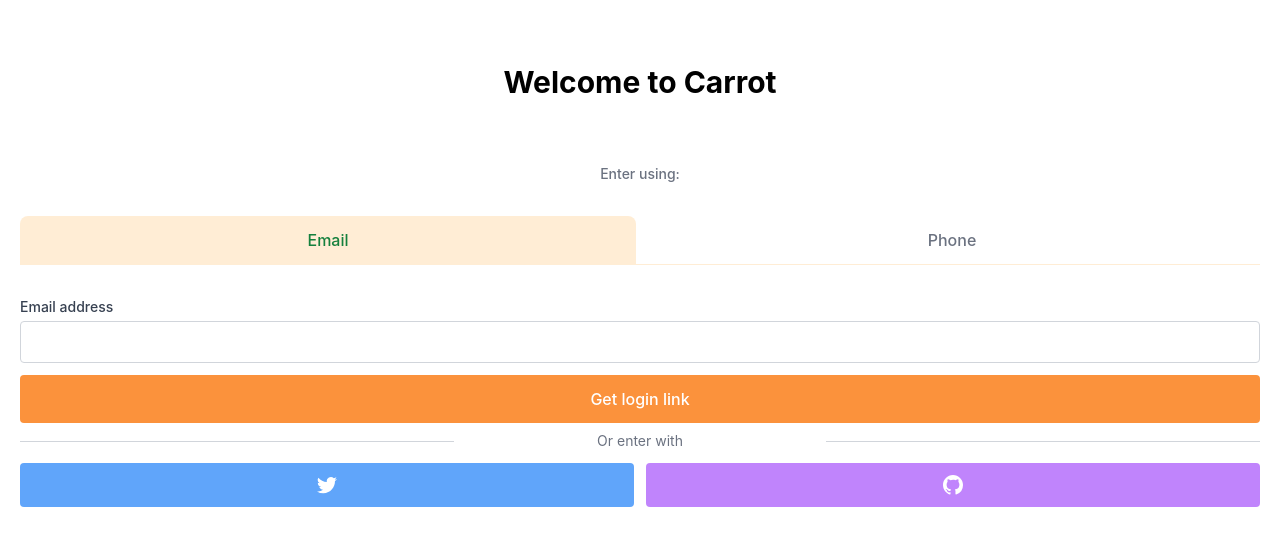
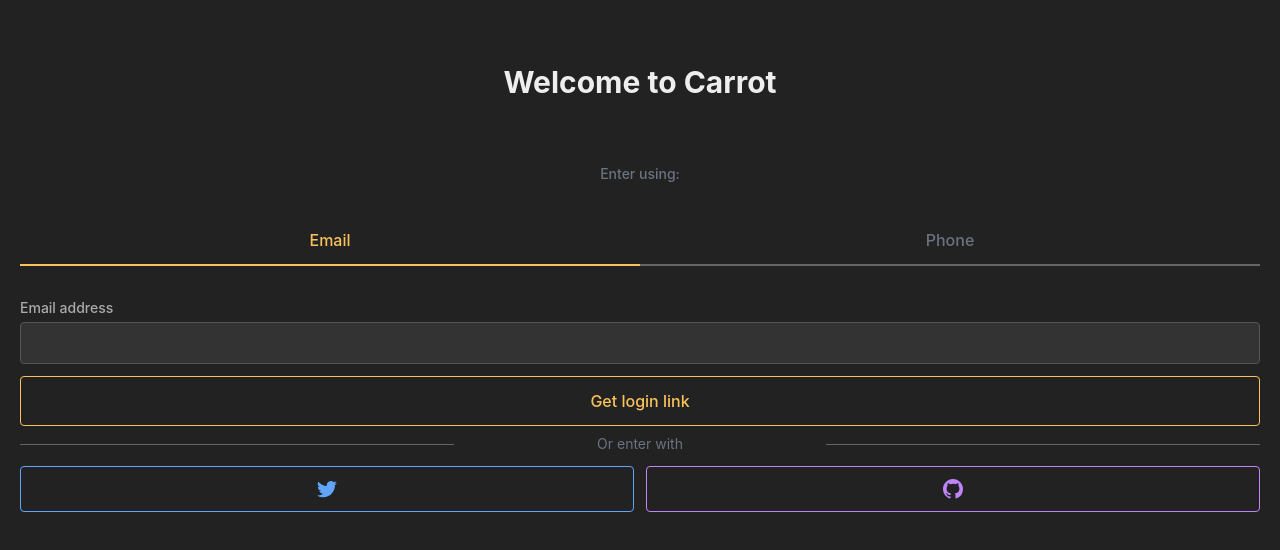
Before and after one commit to hayoung-jeremy/study-nextjs, a Next.js app: page /enter in a window 1280 px wide. Shown: the top 550 px of the page. Built offline with nearby package versions, Linux system fonts and the light colour scheme.

Commit message:
style : Auth (dark mode)
* shifted to dark mode

```diff
--- a/pages/enter.tsx
+++ b/pages/enter.tsx
@@ -1,25 +1,27 @@
-import React, { useState } from 'react';
-import { cls } from '../src/utils/className';
+import React, { useState } from "react"
+import { cls } from "../src/utils/className"
 
 const Enter = () => {
-  const [method, setMethod] = useState<'email' | 'phone'>('email');
-  const onEmailClick = () => setMethod('email');
-  const onPhoneClick = () => setMethod('phone');
+  const [method, setMethod] = useState<"email" | "phone">("email")
+  const onEmailClick = () => setMethod("email")
+  const onPhoneClick = () => setMethod("phone")
   return (
-    <section className='mt-16 px-5'>
-      <h3 className='text-3xl text-center font-bold'>Welcome to Carrot</h3>
-      <main className='mt-16'>
+    <section className="mt-16 px-5 bg-[#222]">
+      <h3 className="text-3xl text-center font-bold text-[#eee]">
+        Welcome to Carrot
+      </h3>
+      <main className="mt-16">
         {/* tab menu */}
-        <div className='flex flex-col items-center '>
-          <h5 className='text-gray-500 font-medium text-sm'>Enter using:</h5>
-          <div className='w-full grid grid-cols-2 gap-2 mt-8 border-b border-b-orange-100'>
+        <div className="flex flex-col items-center ">
+          <h5 className="text-gray-500 font-medium text-sm">Enter using:</h5>
+          <div className="w-full grid grid-cols-2 mt-8">
             <button
               onClick={onEmailClick}
               className={cls(
-                'font-medium text-base px-4 py-3 rounded-t-lg',
-                method === 'email'
-                  ? 'bg-orange-100 text-green-700 '
-                  : 'text-gray-500 bg-transparent'
+                "font-medium text-base px-4 py-3 rounded-t-lg",
+                method === "email"
+                  ? "border-b-2 border-b-[#fac25b] text-[#fac25b] "
+                  : "text-gray-500 border-b-2 border-b-[#666]"
               )}
             >
               Email
@@ -27,10 +29,10 @@
             <button
               onClick={onPhoneClick}
               className={cls(
-                'font-medium text-base px-4 py-3 rounded-t-lg',
-                method === 'phone'
-                  ? 'bg-orange-100 text-green-700 '
-                  : 'text-gray-500 bg-transparent'
+                "font-medium text-base px-4 py-3 rounded-t-lg",
+                method === "phone"
+                  ? "border-b-2 border-b-[#fac25b] text-[#fac25b] "
+                  : "text-gray-500 border-b-2 border-b-[#666]"
               )}
             >
               Phone
@@ -38,41 +40,41 @@
           </div>
         </div>
         {/* form */}
-        <form className='flex flex-col mt-8'>
-          <label className='text-sm font-medium text-gray-700'>
-            {method === 'email' ? 'Email address' : null}
-            {method === 'phone' ? 'Phone number' : null}
+        <form className="flex flex-col mt-8">
+          <label className="text-sm font-medium text-[#aaa]">
+            {method === "email" ? "Email address" : null}
+            {method === "phone" ? "Phone number" : null}
           </label>
-          <div className='mt-1'>
-            {method === 'email' ? (
+          <div className="mt-1">
+            {method === "email" ? (
               <input
-                type='email'
+                type="email"
                 required
                 className={cls(
-                  'appearance-none w-full px-3 py-2 border-gray-300 rounded-[4px]',
-                  'focus:ring-orange-200 focus:border-orange-200 focus:outline-none'
+                  "appearance-none w-full px-3 py-2 border-[#555] rounded-[4px] bg-[#333]",
+                  "focus:ring-[#fac25b66] focus:border-[#fac25b66] focus:outline-none"
                 )}
               />
             ) : null}
-            {method === 'phone' ? (
-              <div className='flex items-center rounded'>
-                <span className='flex items-center justify-center px-3 py-2 rounded-l border border-gray-300 border-r-0 bg-gray-100 text-gray-700 select-none'>
+            {method === "phone" ? (
+              <div className="flex items-center rounded">
+                <span className="flex items-center justify-center px-3 py-2 rounded-l border border-[#555] border-r-0 bg-[#333] text-[#aaa] select-none">
                   +82
                 </span>
                 <input
-                  type='number'
+                  type="number"
                   required
                   className={cls(
-                    'appearance-none w-full px-3 py-2 border-l-0 border-gray-300 rounded-r-[4px]',
-                    'focus:ring-orange-200 focus:border-orange-200 focus:outline-none'
+                    "appearance-none w-full px-3 py-2 border-[#555] rounded-r-[4px] bg-[#333]",
+                    "focus:ring-[#fac25b66] focus:border-[#fac25b66] focus:outline-none"
                   )}
                 />
               </div>
             ) : null}
           </div>
-          <button className='py-3 bg-orange-400 mt-3 rounded text-white font-medium'>
-            {method === 'email' ? 'Get login link' : null}
-            {method === 'phone' ? 'Get one-time password' : null}
+          <button className="py-3 border border-[#fac25b] mt-3 rounded text-[#fac25b] font-medium hover:bg-[#fac25b11] transition-all">
+            {method === "email" ? "Get login link" : null}
+            {method === "phone" ? "Get one-time password" : null}
           </button>
         </form>
         {/* github & twitter */}
@@ -80,37 +82,37 @@
           <div>
             <div
               className={cls(
-                'relative flex items-center justify-center mt-2 text-sm text-gray-500',
-                'before:content-[""] before:absolute before:top-[50%] before:left-0 before:bg-gray-300 before:w-[35%] before:h-[1px]',
-                'after:content-[""] after:absolute after:top-[50%] after:right-0 after:bg-gray-300 after:w-[35%] after:h-[1px]'
+                "relative flex items-center justify-center mt-2 text-sm text-gray-500",
+                "before:absolute before:top-[50%] before:left-0 before:bg-[#666] before:w-[35%] before:h-[1px]",
+                "after:absolute after:top-[50%] after:right-0 after:bg-[#666] after:w-[35%] after:h-[1px]"
               )}
             >
               <span>Or enter with</span>
             </div>
           </div>
 
-          <div className='grid grid-cols-2 gap-3 mt-3'>
-            <button className='bg-blue-400 px-3 py-3 rounded flex items-center justify-center text-white'>
+          <div className="grid grid-cols-2 gap-3 mt-3">
+            <button className="border border-blue-400 px-3 py-3 rounded flex items-center justify-center text-blue-400 hover:bg-[rgba(96,165,250,.1)] transition-all">
               <svg
-                className='w-5 h-5'
-                aria-hidden='true'
-                fill='currentColor'
-                viewBox='0 0 20 20'
+                className="w-5 h-5"
+                aria-hidden="true"
+                fill="currentColor"
+                viewBox="0 0 20 20"
               >
-                <path d='M6.29 18.251c7.547 0 11.675-6.253 11.675-11.675 0-.178 0-.355-.012-.53A8.348 8.348 0 0020 3.92a8.19 8.19 0 01-2.357.646 4.118 4.118 0 001.804-2.27 8.224 8.224 0 01-2.605.996 4.107 4.107 0 00-6.993 3.743 11.65 11.65 0 01-8.457-4.287 4.106 4.106 0 001.27 5.477A4.073 4.073 0 01.8 7.713v.052a4.105 4.105 0 003.292 4.022 4.095 4.095 0 01-1.853.07 4.108 4.108 0 003.834 2.85A8.233 8.233 0 010 16.407a11.616 11.616 0 006.29 1.84' />
+                <path d="M6.29 18.251c7.547 0 11.675-6.253 11.675-11.675 0-.178 0-.355-.012-.53A8.348 8.348 0 0020 3.92a8.19 8.19 0 01-2.357.646 4.118 4.118 0 001.804-2.27 8.224 8.224 0 01-2.605.996 4.107 4.107 0 00-6.993 3.743 11.65 11.65 0 01-8.457-4.287 4.106 4.106 0 001.27 5.477A4.073 4.073 0 01.8 7.713v.052a4.105 4.105 0 003.292 4.022 4.095 4.095 0 01-1.853.07 4.108 4.108 0 003.834 2.85A8.233 8.233 0 010 16.407a11.616 11.616 0 006.29 1.84" />
               </svg>
             </button>
-            <button className='bg-purple-400 px-3 py-3 rounded flex items-center justify-center text-white'>
+            <button className="border-purple-400 border px-3 py-3 rounded flex items-center justify-center text-[rgba(192,132,252,1)] hover:bg-[rgba(192,132,252,.1)] transition-all">
               <svg
-                className='w-5 h-5'
-                aria-hidden='true'
-                fill='currentColor'
-                viewBox='0 0 20 20'
+                className="w-5 h-5"
+                aria-hidden="true"
+                fill="currentColor"
+                viewBox="0 0 20 20"
               >
                 <path
-                  fillRule='evenodd'
-                  d='M10 0C4.477 0 0 4.484 0 10.017c0 4.425 2.865 8.18 6.839 9.504.5.092.682-.217.682-.483 0-.237-.008-.868-.013-1.703-2.782.605-3.369-1.343-3.369-1.343-.454-1.158-1.11-1.466-1.11-1.466-.908-.62.069-.608.069-.608 1.003.07 1.531 1.032 1.531 1.032.892 1.53 2.341 1.088 2.91.832.092-.647.35-1.088.636-1.338-2.22-.253-4.555-1.113-4.555-4.951 0-1.093.39-1.988 1.029-2.688-.103-.253-.446-1.272.098-2.65 0 0 .84-.27 2.75 1.026A9.564 9.564 0 0110 4.844c.85.004 1.705.115 2.504.337 1.909-1.296 2.747-1.027 2.747-1.027.546 1.379.203 2.398.1 2.651.64.7 1.028 1.595 1.028 2.688 0 3.848-2.339 4.695-4.566 4.942.359.31.678.921.678 1.856 0 1.338-.012 2.419-.012 2.747 0 .268.18.58.688.482A10.019 10.019 0 0020 10.017C20 4.484 15.522 0 10 0z'
-                  clipRule='evenodd'
+                  fillRule="evenodd"
+                  d="M10 0C4.477 0 0 4.484 0 10.017c0 4.425 2.865 8.18 6.839 9.504.5.092.682-.217.682-.483 0-.237-.008-.868-.013-1.703-2.782.605-3.369-1.343-3.369-1.343-.454-1.158-1.11-1.466-1.11-1.466-.908-.62.069-.608.069-.608 1.003.07 1.531 1.032 1.531 1.032.892 1.53 2.341 1.088 2.91.832.092-.647.35-1.088.636-1.338-2.22-.253-4.555-1.113-4.555-4.951 0-1.093.39-1.988 1.029-2.688-.103-.253-.446-1.272.098-2.65 0 0 .84-.27 2.75 1.026A9.564 9.564 0 0110 4.844c.85.004 1.705.115 2.504.337 1.909-1.296 2.747-1.027 2.747-1.027.546 1.379.203 2.398.1 2.651.64.7 1.028 1.595 1.028 2.688 0 3.848-2.339 4.695-4.566 4.942.359.31.678.921.678 1.856 0 1.338-.012 2.419-.012 2.747 0 .268.18.58.688.482A10.019 10.019 0 0020 10.017C20 4.484 15.522 0 10 0z"
+                  clipRule="evenodd"
                 />
               </svg>
             </button>
@@ -118,7 +120,7 @@
         </div>
       </main>
     </section>
-  );
-};
+  )
+}
 
-export default Enter;
+export default Enter
--- a/styles/globals.css
+++ b/styles/globals.css
@@ -8,6 +8,7 @@
   margin: 0;
   font-family: -apple-system, BlinkMacSystemFont, Segoe UI, Roboto, Oxygen,
     Ubuntu, Cantarell, Fira Sans, Droid Sans, Helvetica Neue, sans-serif;
+  background-color: #222;
 }
 
 a {
```
Also changed, not shown: tailwind.config.js (+4 -4 lines).
